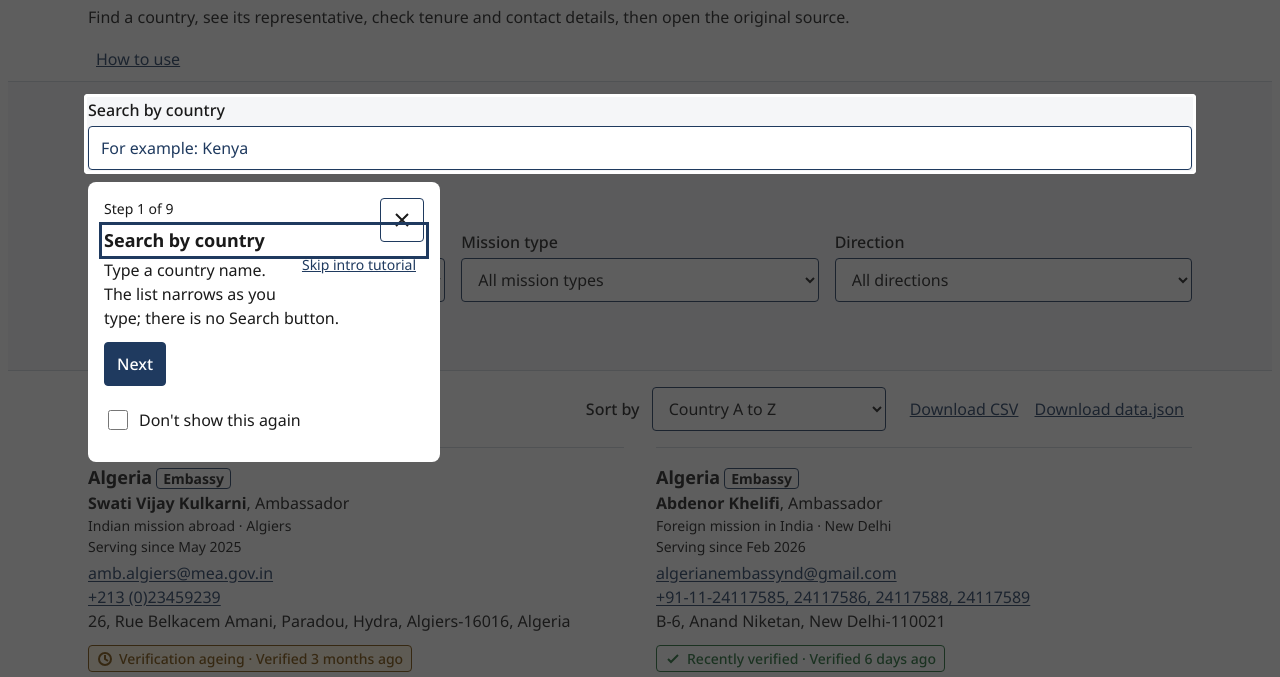
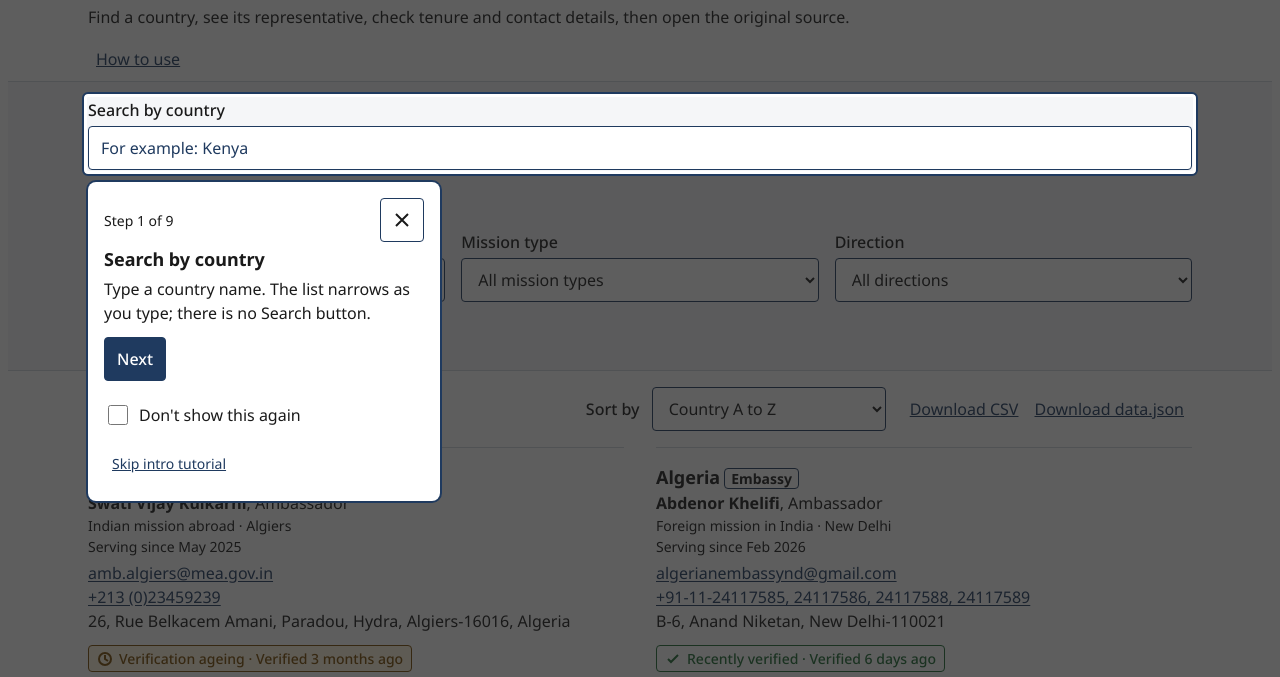
Before and after one commit to deepanshukaushikclg/mea-directory-redesign, a plain HTML site: page index.html in a window 1280 px wide. Shown: the part 67-744 px from the top of the page. Drawn offline with Linux system fonts and the light colour scheme.

Commit message:
Fix tutorial UI, Esc to close

```diff
--- a/index.html
+++ b/index.html
@@ -30,14 +30,16 @@
 #mea-directory button,#mea-directory select,#mea-directory input[type=search]{font:inherit;font-size:1rem;min-height:2.75rem;border:1px solid var(--a);border-radius:4px;background:var(--bg);color:var(--t);padding:.25rem .75rem}
 #mea-directory input::placeholder{color:var(--a);opacity:1}
 #mea-directory button{cursor:pointer;transition:background-color .15s,color .15s}
-#mea-directory button:hover{background:var(--s)}
+@media(hover:hover){#mea-directory button:hover{background:var(--s)}}
 #mea-directory .mea-primary{background:var(--a);color:#fff;font-weight:500}
-#mea-directory .mea-primary:hover{background:var(--t)}
+@media(hover:hover){#mea-directory .mea-primary:hover{background:var(--t)}}
+#mea-directory .mea-primary:active{background:var(--a)}
 #mea-directory .mea-link{border:0;background:none;color:var(--a);text-decoration:underline;padding:.25rem .5rem}
 #mea-directory label{display:block;font-weight:500;margin-bottom:.25rem}
 /* Search + filter bar */
 #mea-directory .mea-bar{background:var(--s);border-top:1px solid var(--b);border-bottom:1px solid var(--b);padding:1rem 0;z-index:5}
 @media(min-height:600px){#mea-directory .mea-bar{position:sticky;top:0}} /* sticky only on tall screens */
+#mea-directory.mea-touring .mea-bar{position:static}
 #mea-directory .mea-bar input[type=search]{width:100%}
 #mea-directory details.mea-fd{margin-top:.5rem}
 #mea-directory details.mea-fd>summary{cursor:pointer;min-height:2.75rem;display:flex;align-items:center;font-weight:500;color:var(--a)}
@@ -82,11 +84,16 @@
 #mea-directory .mea-box{position:fixed;z-index:1002;background:#fff;color:var(--t);border-radius:8px;padding:1rem;width:min(22rem,calc(100vw - 1rem));max-height:60dvh;max-height:60vh;overflow:auto}
 @supports(max-height:60dvh){#mea-directory .mea-box{max-height:60dvh}}
 #mea-directory .mea-box.mea-dock{left:0;right:0;bottom:0;top:auto;width:auto;border-radius:8px 8px 0 0;padding-bottom:calc(1rem + env(safe-area-inset-bottom))}
-#mea-directory .mea-boxtop{display:flex;flex-direction:column;align-items:flex-end;float:right;margin-left:.5rem}
-#mea-directory .mea-x{width:2.75rem;padding:0;display:flex;align-items:center;justify-content:center}
-#mea-directory .mea-skip{font-size:.875rem}
+#mea-directory .mea-boxtop{display:flex;align-items:center;justify-content:space-between;gap:.75rem;margin-bottom:.25rem}
+#mea-directory .mea-boxtop p{margin:0}
+#mea-directory .mea-x{flex:none;width:2.75rem;padding:0;display:flex;align-items:center;justify-content:center}
+#mea-directory .mea-skip{font-size:.875rem;white-space:nowrap}
+#mea-directory .mea-foot{display:flex;flex-wrap:wrap;align-items:center;justify-content:space-between;gap:0 1rem}
 #mea-directory .mea-box h2{font-size:1.125rem;margin:.25rem 0;font-family:inherit}
-#mea-directory .mea-row{display:flex;gap:.5rem;margin:.75rem 0;clear:both}
+#mea-directory .mea-box h2:focus,#mea-directory .mea-box h2:focus-visible{outline:none}
+#mea-directory .mea-row{display:flex;gap:.5rem;margin:.75rem 0}
+#mea-directory .mea-box{box-shadow:0 0 0 2px var(--a)}
+#mea-directory .mea-frame{outline:2px solid var(--a);outline-offset:0}
 #mea-directory .mea-box label{font-weight:400;display:flex;gap:.5rem;align-items:center;min-height:2.75rem}
 #mea-directory .mea-box input[type=checkbox]{width:1.25rem;height:1.25rem}
 @media(prefers-reduced-motion:reduce){#mea-directory *{transition:none!important}}
@@ -161,14 +168,16 @@
 <div class="mea-frame" id="mea-frame" hidden></div>
 <div class="mea-box" id="mea-box" role="dialog" aria-modal="true" aria-labelledby="mea-st" aria-describedby="mea-sx" hidden>
  <div class="mea-boxtop">
-  <button type="button" class="mea-x" id="mea-x" aria-label="Close tutorial"><svg width="20" height="20" viewBox="0 0 20 20" aria-hidden="true"><path d="M4 4l12 12M16 4L4 16" stroke="currentColor" stroke-width="2" fill="none"/></svg></button>
-  <button type="button" class="mea-link mea-skip" id="mea-skip">Skip intro tutorial</button>
+  <p class="mea-sm" id="mea-prog"></p>
+  <button type="button" class="mea-x" id="mea-x" aria-label="Close tutorial (Esc)"><svg width="20" height="20" viewBox="0 0 20 20" aria-hidden="true"><path d="M4 4l12 12M16 4L4 16" stroke="currentColor" stroke-width="2" fill="none"/></svg></button>
  </div>
- <p class="mea-sm" id="mea-prog"></p>
  <h2 id="mea-st" tabindex="-1"></h2>
  <p id="mea-sx"></p>
  <div class="mea-row"><button type="button" id="mea-back">Back</button><button type="button" class="mea-primary" id="mea-next">Next</button></div>
- <label><input type="checkbox" id="mea-nomore"> Don't show this again</label>
+ <div class="mea-foot">
+  <label><input type="checkbox" id="mea-nomore"> Don't show this again</label>
+  <button type="button" class="mea-link mea-skip" id="mea-skip">Skip intro tutorial</button>
+ </div>
  <div class="mea-sr" id="mea-live" aria-live="polite"></div>
 </div>
 </div>
@@ -332,7 +341,7 @@ function startTour() {
     if (!tour.steps.length) tour.steps = [{ title: "Directory not loaded", text: "The directory data is not loaded yet. Close this and press Retry, or reload the page." }];
     tour.i = 0; tour.open = true;
     if ("inert" in page) page.inert = true; else page.setAttribute("aria-hidden", "true");
-    dim.hidden = box.hidden = false; showStep(); $("#mea-st").focus();
+    $("#mea-directory").classList.add("mea-touring"); dim.hidden = box.hidden = false; showStep(); $("#mea-st").focus({ preventScroll: true });
   } catch (e) { closeTour(); }
 }
 function showStep() {
@@ -341,7 +350,12 @@ function showStep() {
   $("#mea-st").textContent = s.title; $("#mea-sx").textContent = s.text;
   $("#mea-back").hidden = tour.i === 0; $("#mea-next").textContent = tour.i === n - 1 ? "Start using the directory" : "Next";
   $("#mea-live").textContent = s.title + ". " + s.text;
-  if (el) { try { el.scrollIntoView({ block: "center", behavior: "auto" }); if (dock()) scrollBy(0, el.getBoundingClientRect().top - innerHeight * 0.12); } catch (e) {} }
+  box.classList.toggle("mea-dock", dock());
+  if (el && shown(el)) { try {
+    const r = el.getBoundingClientRect(), free = innerHeight - box.offsetHeight - 24; // visible area above/below the tutorial box
+    const want = r.height > free - 16 ? 8 : Math.max(8, (free - r.height) / 2 + 8);
+    window.scrollBy(0, r.top - want);
+  } catch (e) {} }
   place();
 }
 function place() {
@@ -364,7 +378,7 @@ let raf = 0;
 function reposition() { if (tour.open && !raf) raf = requestAnimationFrame(() => { raf = 0; place(); }); }
 function closeTour() {
   if (tour.open && $("#mea-nomore").checked) { try { localStorage.setItem(TOUR_KEY, "1"); } catch (e) {} }
-  tour.open = false; dim.hidden = frame.hidden = box.hidden = true;
+  tour.open = false; dim.hidden = frame.hidden = box.hidden = true; $("#mea-directory").classList.remove("mea-touring");
   if ("inert" in page) page.inert = false; page.removeAttribute("aria-hidden");
   $("#mea-fdet").open = tour.det; $("#mea-q").focus();
 }
@@ -386,14 +400,14 @@ $("#mea-howto").addEventListener("click", startTour);
 $("#mea-x").addEventListener("click", closeTour); $("#mea-skip").addEventListener("click", closeTour);
 $("#mea-back").addEventListener("click", () => { if (tour.i > 0) { tour.i--; showStep(); } });
 $("#mea-next").addEventListener("click", () => { if (tour.i >= tour.steps.length - 1) closeTour(); else { tour.i++; showStep(); } });
-document.addEventListener("keydown", e => {
+window.addEventListener("keydown", e => {
   if (!tour.open) return;
-  if (e.key === "Escape") { closeTour(); return; }
+  if (e.key === "Escape" || e.key === "Esc" || e.keyCode === 27) { e.preventDefault(); e.stopPropagation(); closeTour(); return; }
   if (e.key === "Tab") {
     const f = [...box.querySelectorAll("button,input")].filter(x => !x.hidden), i = f.indexOf(document.activeElement);
     if (e.shiftKey && i <= 0) { f[f.length - 1].focus(); e.preventDefault(); } else if (!e.shiftKey && i === f.length - 1) { f[0].focus(); e.preventDefault(); }
   }
-});
+}, true);
 addEventListener("resize", reposition); addEventListener("orientationchange", reposition); addEventListener("scroll", reposition, { passive: true });
 // Filters panel: open on wide screens, collapsed on narrow ones (user can still toggle it).
 const mq = matchMedia("(min-width: 40rem)"); $("#mea-fdet").open = mq.matches;
```
